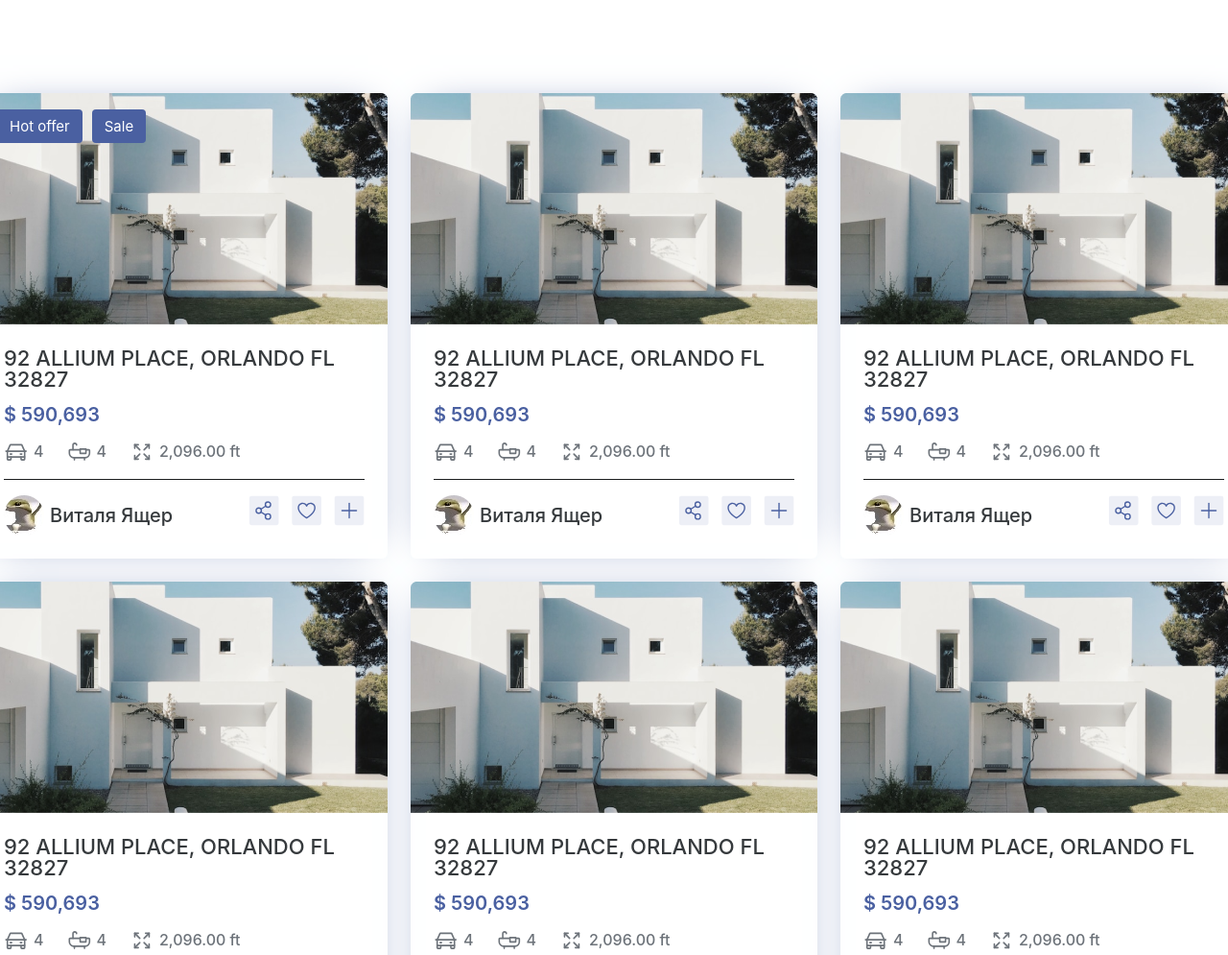
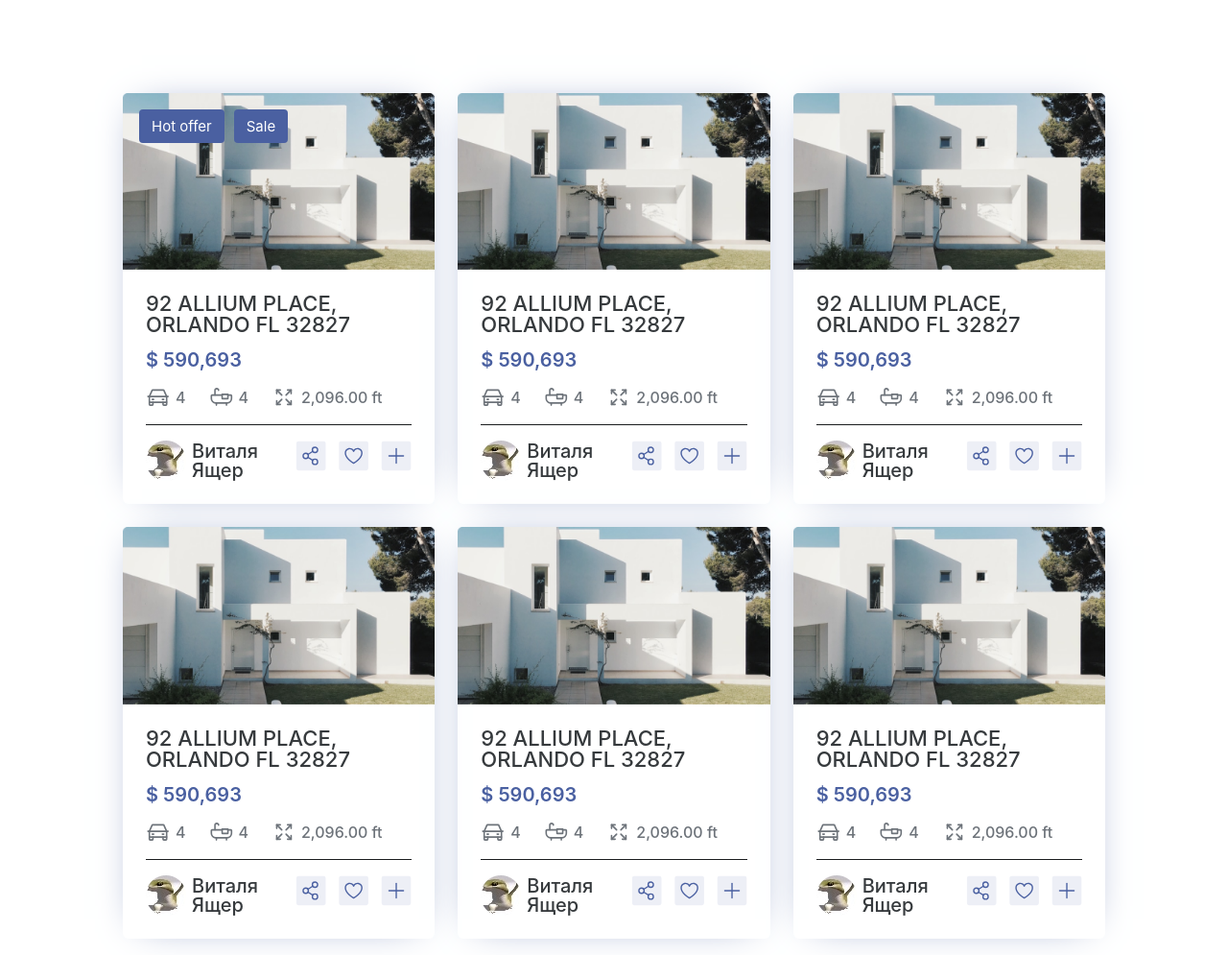
Before and after one commit to DanissimoSafelox/Homework1, a plain HTML site: page index.html in a window 1280 px wide. Shown: the part 2671-3666 px from the top of the page at 96% size. Drawn offline with Linux system fonts and the light colour scheme; a web font is replaced by a local one.

Commit message:
fix home variant

```diff
--- a/css/content.css
+++ b/css/content.css
@@ -261,9 +261,10 @@
         }
 
         &.card--home-variant {
+            display: grid;
+            grid-template-rows: auto 1fr;
             box-shadow: 0 0 40px -20px var(--color-primary-400);
             border-radius: 6px;
-
 
             >.card--home-variant__button-list {
                 position: absolute;
@@ -298,11 +299,13 @@
                     font-weight: 500;
                     font-size: 16px;
                     color: var(--color-gray-500);
+                    align-items: center;
 
                     >.card--home-variant__place-info__element {
                         display: flex;
                         gap: 6px;
                         align-items: center;
+                        line-height: 1;
                     }
 
                 }
@@ -368,8 +371,15 @@
     }
 
     &.cards-wrapper--home-variant {
-        grid-template: repeat(2, 1fr) / repeat(3, 1fr);
+        grid-template-columns: repeat(3, minmax(auto, 400px));
+        justify-content: center;
+        width: 100%;
         margin-bottom: 32px;
+        .card--home-variant__img {
+            width: 100%;
+            max-height: 100%;
+            object-fit: cover;
+        }
     }
 
     &.cards-wrapper--home-scroll-list {
```
